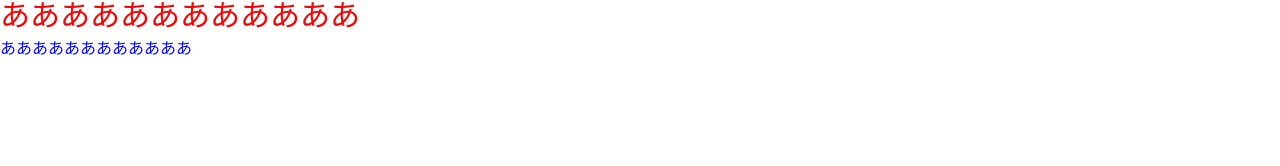
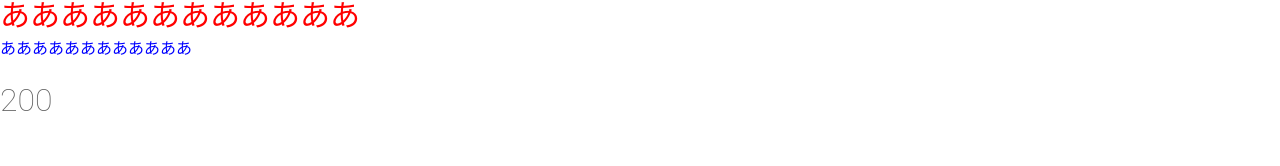
Before and after one commit to Raki-Ukyo/my-first-angular-proj-raki, an Angular app: page / in a window 1280 px wide. Shown: the part 134-300 px from the top of the page. Built offline with nearby package versions, Linux system fonts and the light colour scheme.

Commit message:
ダブルカーリーブレイシス

```diff
--- a/src/app/app.component.html
+++ b/src/app/app.component.html
@@ -7,6 +7,7 @@
 <div class="font-red">ああああああああああああ</div>
 <div class="font-blue">ああああああああああああ</div>
 
+<h1>{{ price }}</h1>
 <!--
 Copyright Google LLC. All Rights Reserved.
 Use of this source code is governed by an MIT-style license that
--- a/src/app/app.component.ts
+++ b/src/app/app.component.ts
@@ -3,11 +3,11 @@ import { Component } from '@angular/core';
 @Component({
   selector: 'app-root',
   templateUrl: './app.component.html',
-  styleUrls: ['./app.component.css']
+  styleUrls: ['./app.component.css'],
 })
 export class AppComponent {
+  price = 200;
 }
-
 
 /*
 Copyright Google LLC. All Rights Reserved.
```
Also changed, not shown: src/app/top-bar/top-bar.component.ts (+2 -5 lines).
